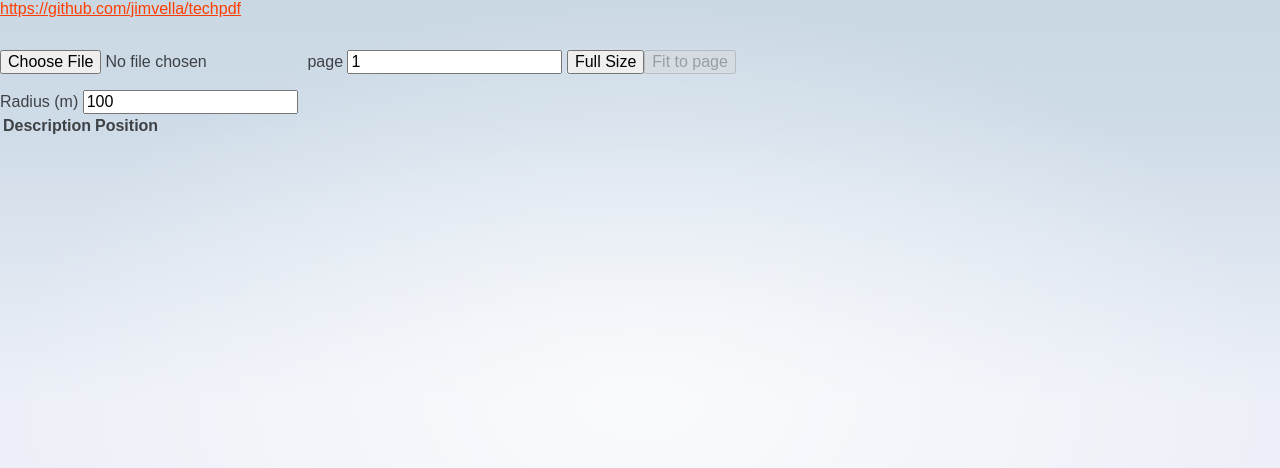
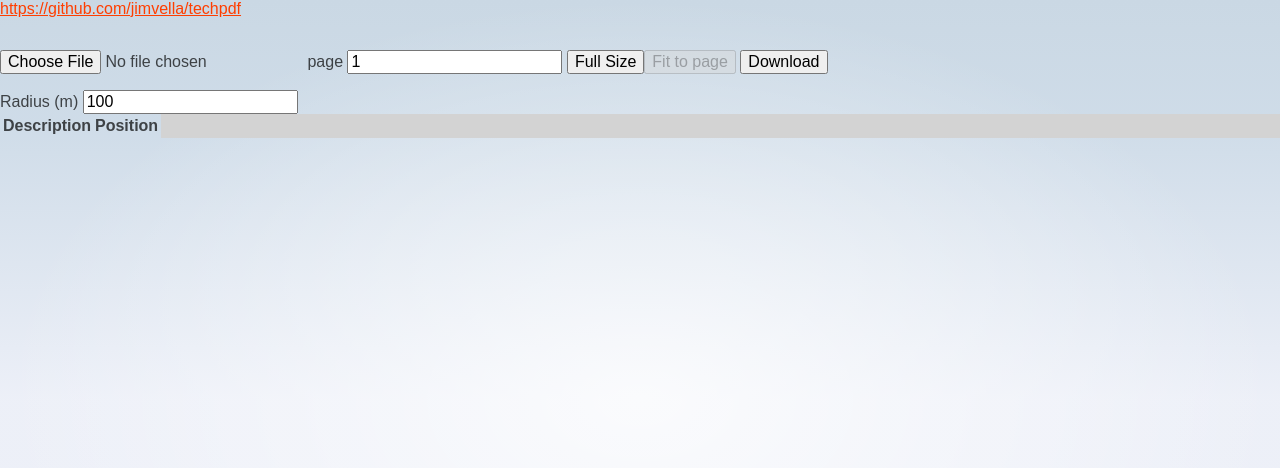
Before and after one commit to jimvella/techpdf, a SvelteKit app: page / in a window 1280 px wide. Shown: the top 468 px of the page. Built offline with nearby package versions, Linux system fonts and the light colour scheme.

Commit message:
Limited editing

```diff
--- a/package.json
+++ b/package.json
@@ -22,6 +22,7 @@
   },
   "type": "module",
   "dependencies": {
+    "annotpdf": "^1.0.15",
     "pdfjs-dist": "^4.4.168"
   }
 }
--- a/src/lib/pdf/PDFPage.svelte
+++ b/src/lib/pdf/PDFPage.svelte
@@ -47,6 +47,7 @@
   doRenderCallback(doRender);
 
   onMount(() => {
+    console.log("onMount");
     // eval once to avoid weird resizing when zoomed
     outputScale = window.devicePixelRatio || 1;
     doRender();
--- a/src/routes/+page.svelte
+++ b/src/routes/+page.svelte
@@ -1,5 +1,6 @@
 <script lang="ts">
   import PDFPage from "$lib/pdf/PDFPage.svelte";
+  import { AnnotationFactory, AnnotationIcon } from "annotpdf";
 
   // @ts-nocheck
   import * as pdfjs from "pdfjs-dist";
@@ -12,6 +13,7 @@
   let pageNumber = 1;
   let fitToPage = true;
   let page;
+  let fileName = "";
 
   let reference;
 
@@ -19,6 +21,9 @@
 
   //let selected = undefined;
   let selected = undefined;
+  let selectedRectText = "";
+  let selectedProjectedDimentions = "";
+
   let analysis = [];
 
   let categories = [];
@@ -110,8 +115,49 @@
     return [(rect[0] + rect[2]) / 2, (rect[1] + rect[3]) / 2];
   };
 
-  $: {
-    if (pages && pages[pageNumber - 1]) {
+  const dimentions = (rect) => {
+    const xy = interpolateFromTriangle(
+      [rect[0], rect[1]],
+      reference.points,
+      reference.vectors
+    );
+
+    const x1y1 = interpolateFromTriangle(
+      [rect[2], rect[3]],
+      reference.points,
+      reference.vectors
+    );
+
+    const x1y = interpolateFromTriangle(
+      [rect[2], rect[1]],
+      reference.points,
+      reference.vectors
+    );
+
+    return [dist(xy, x1y), dist(x1y, x1y1)];
+  };
+
+  // $: {
+  //   if (pages && pages[pageNumber - 1]) {
+  //   }
+  // }
+
+  const load: (typedarray: Uint8Array) => Promise<any> = (typedarray) => {
+    const loadingTask = pdfjs.getDocument(typedarray);
+    return new Promise((resolve, reject) => {
+      loadingTask.promise.then(function (i) {
+        pdf = i;
+
+        Promise.all(
+          Array(pdf._pdfInfo.numPages)
+            .fill()
+            .map((item, index) => {
+              const pageNumber = index + 1;
+              return pdf.getPage(pageNumber);
+            })
+        ).then((i) => {
+          pages = i;
+
           pages[pageNumber - 1].getAnnotations().then((annotations) => {
             console.log("page annotations", annotations);
 
@@ -134,6 +180,9 @@
               vectors: referenceVectors,
             };
 
+            // For editing
+            // https://github.com/highkite/pdfAnnotate
+
             analysis = annotations
               .filter((i) => !i.contentsObj.str.startsWith("#techpdf"))
               .filter((i) => i.subtype.toLowerCase() != "Popup".toLowerCase())
@@ -147,15 +196,9 @@
                   ),
                   rect: i.rect,
                   subtype: i.subtype,
+                  annotation: i,
                 };
               });
-
-        const s =
-          "Bowser\n\r#r1 200 rgb(255,0,0,0.2)\n\r#r2 300 rgb(0,255,0,0.2)";
-        console.log(
-          "split",
-          s.split(/\r?\n/).flatMap((j) => j.split(" "))
-        );
 
             categories = [
               ...new Set(
@@ -174,9 +217,32 @@
 
             // defer rendering untill we have annotations
             page = pages[pageNumber - 1];
+
+            resolve(null);
           });
-    }
-  }
+        });
+      });
+    });
+  };
+
+  const downloadURL = (data, fileName) => {
+    const a = document.createElement("a");
+    a.href = data;
+    a.download = fileName;
+    document.body.appendChild(a);
+    a.style.display = "none";
+    a.click();
+    a.remove();
+  };
+
+  const downloadBlob = (data, fileName, mimeType) => {
+    const blob = new Blob([data], {
+      type: mimeType,
+    });
+    const url = window.URL.createObjectURL(blob);
+    downloadURL(url, fileName);
+    setTimeout(() => window.URL.revokeObjectURL(url), 1000);
+  };
 
   $: {
     console.log("categories", categories);
@@ -190,6 +256,15 @@
   $: {
     console.log("analysis", analysis);
   }
+
+  $: {
+    if (selected) {
+      const rect = selectedRectText.split(",").map((i) => Number(i));
+      selectedProjectedDimentions = dimentions(rect)
+        .map((i) => +i.toPrecision(3) + "m")
+        .join(" x ");
+    }
+  }
 </script>
 
 <svelte:head>
@@ -202,33 +277,41 @@
     >https://github.com/jimvella/techpdf</a
   >
 </div>
-
+<!-- <div>
+  <button
+    on:click={() => {
+      console.log("Test");
+      pdf.getData().then((data) => {
+        let pdfFactory = new AnnotationFactory(data);
+        pdfFactory.createCircleAnnotation({
+          page: 0,
+          rect: [
+            88.70719 + 100,
+            511.8047 + 100,
+            120.1761 + 100,
+            526.1814 + 100,
+          ],
+          contents: "Test circle",
+          author: "Max",
+          color: { r: 0, g: 255, b: 0 },
+          //opacity: 0.5,
+        });
+        load(pdfFactory.write()).then(() => {
+          console.log("loaded");
+          doRender();
+        });
+      });
+    }}>Test</button
+  >
+</div> -->
 <input
   type="file"
   on:change={(e) => {
     let file = e.target.files[0];
+    fileName = file.name;
     let fileReader = new FileReader();
     fileReader.onload = function () {
-      let typedarray = new Uint8Array(this.result);
-
-      const loadingTask = pdfjs.getDocument(typedarray);
-      loadingTask.promise.then(function (i) {
-        pdf = i;
-        console.log("pdf", pdf);
-
-        pdf.getData().then((i) => {
-          console.log("data", i);
-        });
-
-        Promise.all(
-          Array(pdf._pdfInfo.numPages)
-            .fill()
-            .map((item, index) => {
-              const pageNumber = index + 1;
-              return pdf.getPage(pageNumber);
-            })
-        ).then((i) => (pages = i));
-      });
+      load(new Uint8Array(this.result));
     };
     //Step 3:Read the file as ArrayBuffer
     fileReader.readAsArrayBuffer(file);
@@ -239,6 +322,13 @@ page <input type="number" bind:value={pageNumber} />
   >Full Size</button
 ><button disabled={fitToPage} on:click={() => (fitToPage = true)}
   >Fit to page</button
+>
+<button
+  on:click={() => {
+    pdf.getData().then((data) => {
+      downloadBlob(data, fileName, "application/pdf");
+    });
+  }}>Download</button
 >
 
 {#if page}
@@ -366,6 +456,17 @@ page <input type="number" bind:value={pageNumber} />
               });
           }
         });
+
+        // Draw selection edit
+        if (selected) {
+          console.log("Draw selected edit");
+          const rect = selectedRectText.split(",").map((i) => Number(i));
+
+          let x = pdfToCanvasCoords(rect);
+          context.strokeStyle = "rgb(255,0,255,0.5)";
+          context.lineWidth = 10;
+          context.strokeRect(x[0], x[1], x[2] - x[0], x[3] - x[1]);
+        }
       }}
       doRenderCallback={(f) => (doRender = f)}
     />
@@ -396,6 +497,9 @@ page <input type="number" bind:value={pageNumber} />
     }}
   />
 </div>
+
+<div style="display: flex;">
+  <div>
     <table>
       <tr><th>Description</th><th>Position</th></tr>
       {#each analysis as i, index}
@@ -405,6 +509,7 @@ page <input type="number" bind:value={pageNumber} />
               selected = undefined;
             } else {
               selected = index;
+              selectedRectText = analysis[selected].rect.join(", ");
             }
             doRender();
           }}
@@ -417,6 +522,85 @@ page <input type="number" bind:value={pageNumber} />
         </tr>
       {/each}
     </table>
+  </div>
+  <div style="width: 100%; background-color:lightgray">
+    {#if selected}
+      {analysis[selected].rect}
+      <br />
+      {dimentions(analysis[selected].rect)
+        .map((i) => +i.toPrecision(3) + "m")
+        .join(" x ")}
+
+      <div>
+        rect <input
+          type="text"
+          style="width: 100%; box-sizing: border-box"
+          bind:value={selectedRectText}
+          on:input={() => {
+            doRender();
+          }}
+        />
+      </div>
+      <div>
+        Projected: {selectedProjectedDimentions}
+      </div>
+      <div>
+        <button
+          on:click={() => {
+            pdf.getData().then((data) => {
+              let pdfFactory = new AnnotationFactory(data);
+
+              if (analysis[selected].annotation.subtype == "Square") {
+                pdfFactory.createSquareAnnotation({
+                  page: pageNumber - 1,
+                  rect: selectedRectText.split(",").map((i) => Number(i)),
+                  contents: analysis[selected].annotation.contentsObj.str,
+                  author: "techpdf",
+                  color: {
+                    r: analysis[selected].annotation.color[0],
+                    g: analysis[selected].annotation.color[1],
+                    b: analysis[selected].annotation.color[2],
+                  },
+                  //opacity: 0.5,
+                });
+              } else {
+                pdfFactory.createCircleAnnotation({
+                  page: pageNumber - 1,
+                  rect: selectedRectText.split(",").map((i) => Number(i)),
+                  contents: analysis[selected].annotation.contentsObj.str,
+                  author: "techpdf",
+                  color: {
+                    r: analysis[selected].annotation.color[0],
+                    g: analysis[selected].annotation.color[1],
+                    b: analysis[selected].annotation.color[2],
+                  },
+                });
+              }
+
+              load(pdfFactory.write()).then(() => {
+                console.log("loaded");
+                doRender();
+              });
+
+              // For the deletion ids to line up - need to refactor in terms of the pdfAnnotate library
+              // https://github.com/highkite/pdfAnnotate
+              // pdfFactory.getAnnotations().then((i) => {
+              //   console.log("factory annotations", i);
+              // });
+
+              // pdfFactory
+              //   .deleteAnnotation(analysis[selected].annotation.id)
+              //   .then(() => {
+              //     console.log("deleted");
+
+              //   });
+            });
+          }}>Update</button
+        >
+      </div>
+    {/if}
+  </div>
+</div>
 
 <style>
   section {
```
Also changed, not shown: 1 other file (tests, documents, lock files or other folders). Lines whose indentation alone changed are shown as unchanged.
